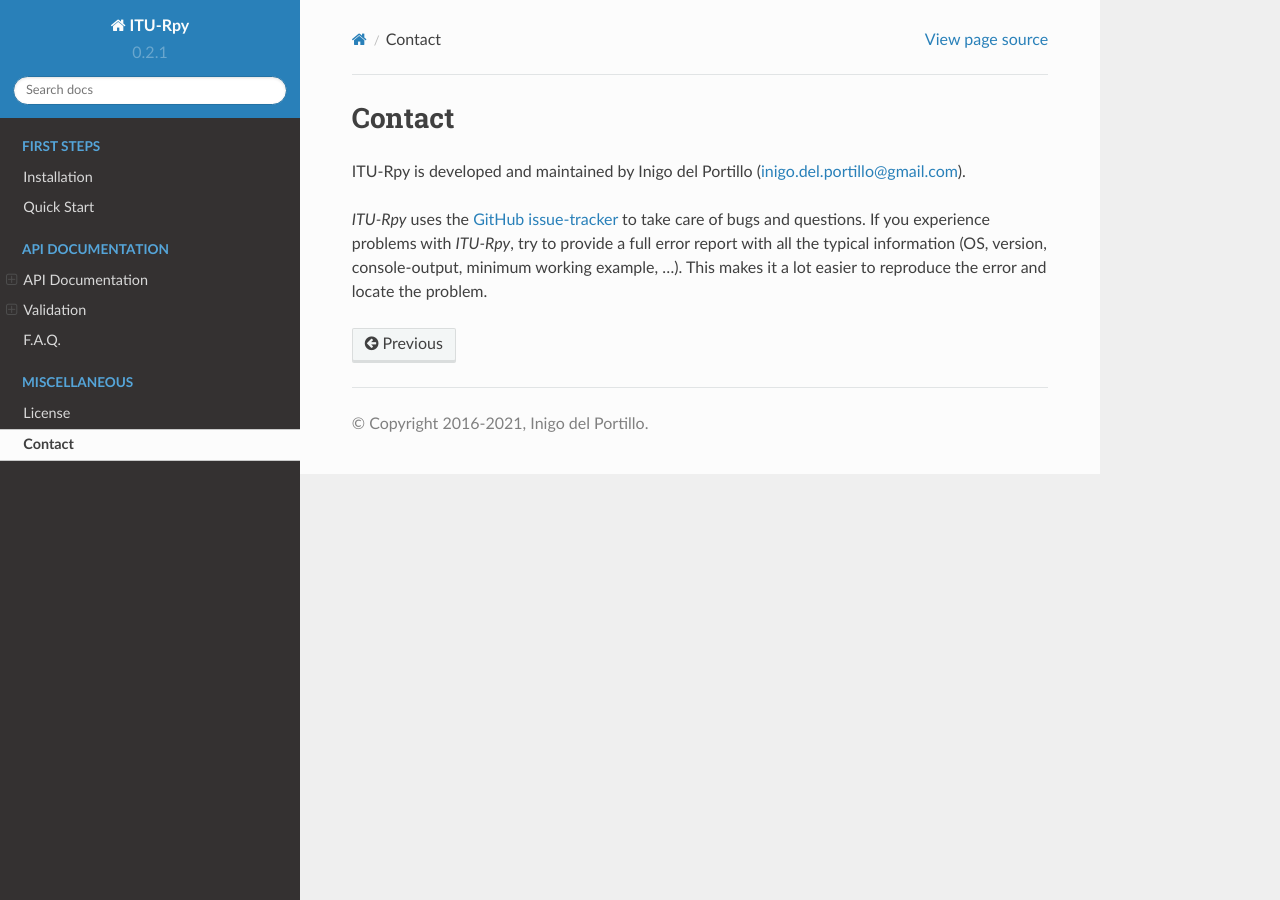
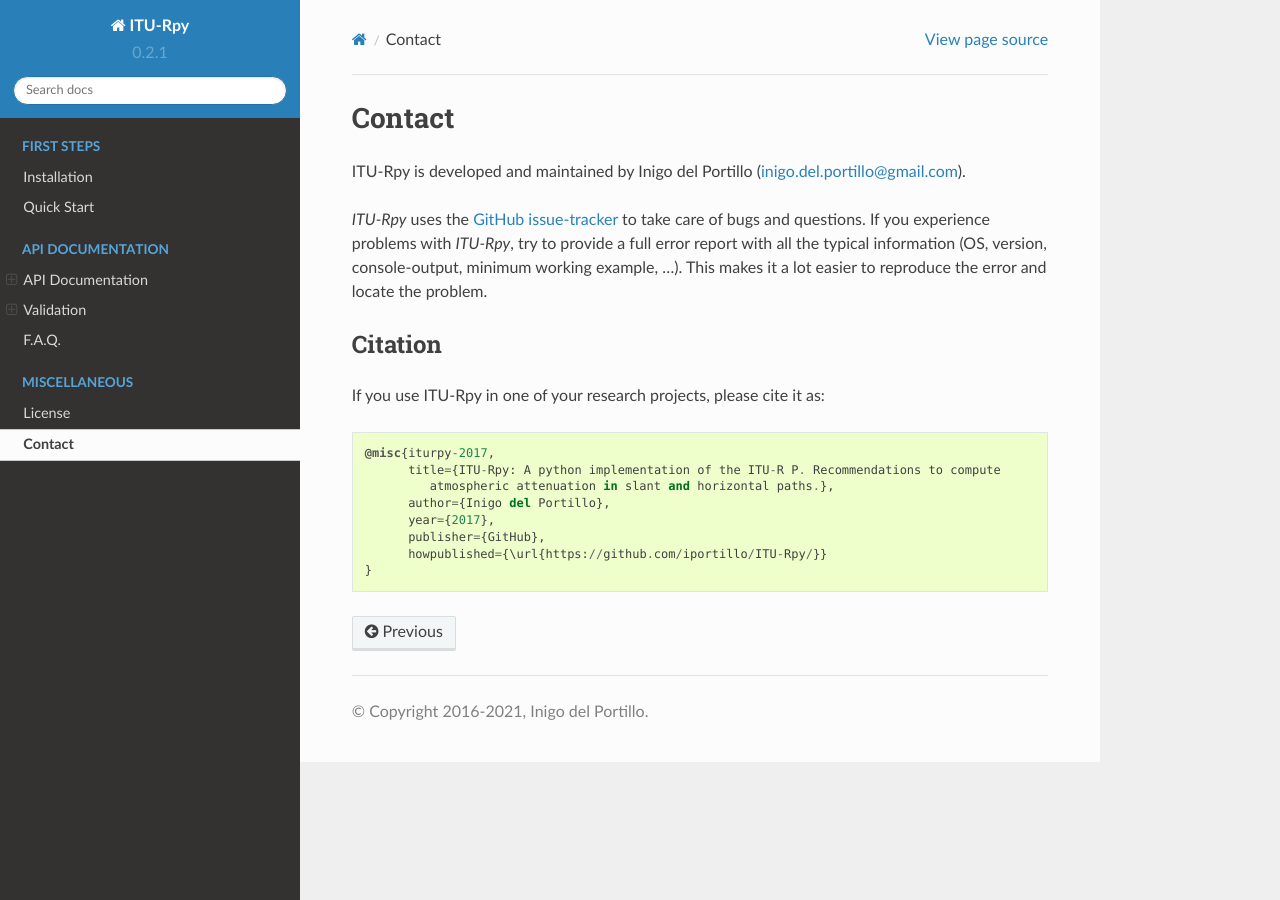
Before and after one commit to inigodelportillo/ITU-Rpy, a Sphinx documentation site: the page built from docs/contact.rst, in a window 1280 px wide. Built offline with Sphinx 7.4.7 and the Read the Docs theme 2.0.0, drawn with Linux system fonts in a browser that asks for light colours.

Commit message:
Add citation information in License and Contact sections.

```diff
--- a/docs/contact.rst
+++ b/docs/contact.rst
@@ -4,3 +4,18 @@
 ITU-Rpy is developed and maintained by Inigo del Portillo (`inigo.del.portillo@gmail.com <mailto:inigo.del.portillo@gmail.com/>`_).
 
 *ITU-Rpy* uses the `GitHub issue-tracker <https://github.com/iportillo/ITU-Rpy/issues>`_ to take care of bugs and questions. If you experience problems with *ITU-Rpy*, try to provide a full error report with all the typical information (OS, version, console-output, minimum working example, ...). This makes it a lot easier to reproduce the error and locate the problem.
+
+Citation
+--------
+If you use ITU-Rpy in one of your research projects, please cite it as:
+
+::
+
+    @misc{iturpy-2017,
+          title={ITU-Rpy: A python implementation of the ITU-R P. Recommendations to compute
+             atmospheric attenuation in slant and horizontal paths.},
+          author={Inigo del Portillo},
+          year={2017},
+          publisher={GitHub},
+          howpublished={\url{https://github.com/iportillo/ITU-Rpy/}}
+    }
```
Also changed, not shown: docs/license.rst (+18 -1 lines).
